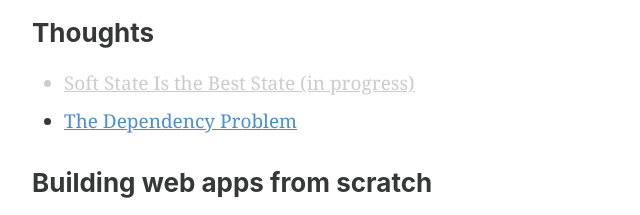
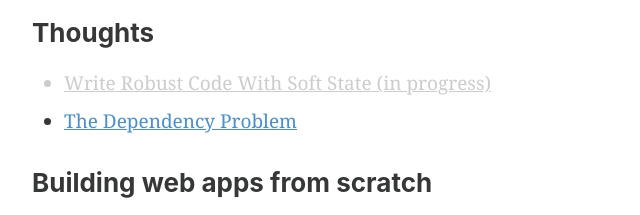
Before and after one commit to cozis/website-stuff, a plain HTML site: page source/index.html in a window 1280 px wide. Shown: the part 404-619 px from the top of the page, 258-898 px from the left. Drawn offline with Linux system fonts and the light colour scheme.

Commit message:
Soft state article rewrite

```diff
--- a/source/index.html
+++ b/source/index.html
@@ -55,7 +55,7 @@
 				<h3>Thoughts</h3>
 				<ul>
 					<li class="wip">
-						<a href="posts/soft_state_is_best_state.html">Soft State Is the Best State (in progress)</a>
+						<a href="posts/write_robust_code_with_soft_state.html">Write Robust Code With Soft State (in progress)</a>
 					</li>
 					<li>
 						<a href="posts/the_dependency_problem.html">The Dependency Problem</a>
```
Also changed, not shown: 2 other files.
